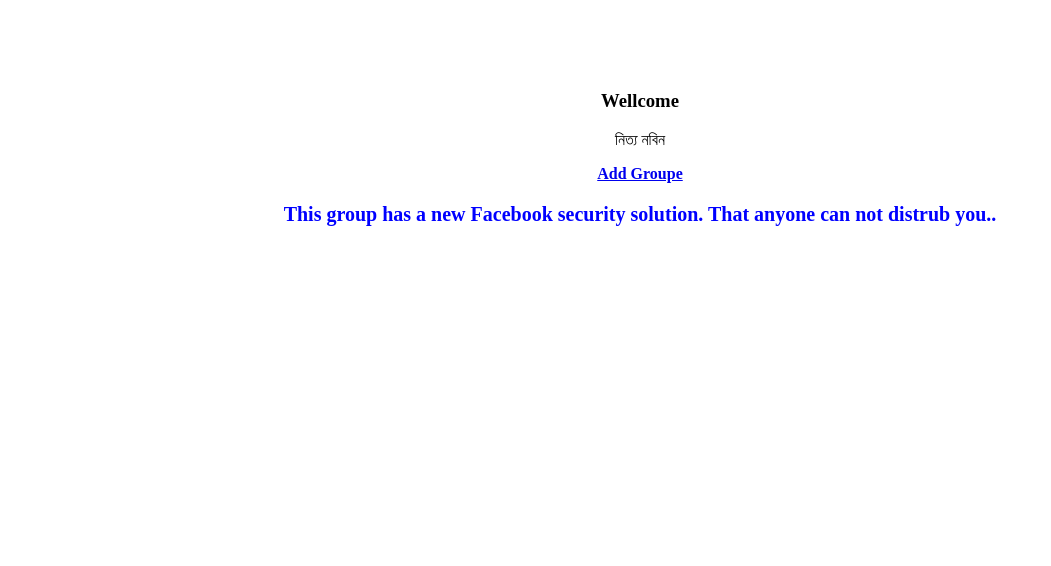
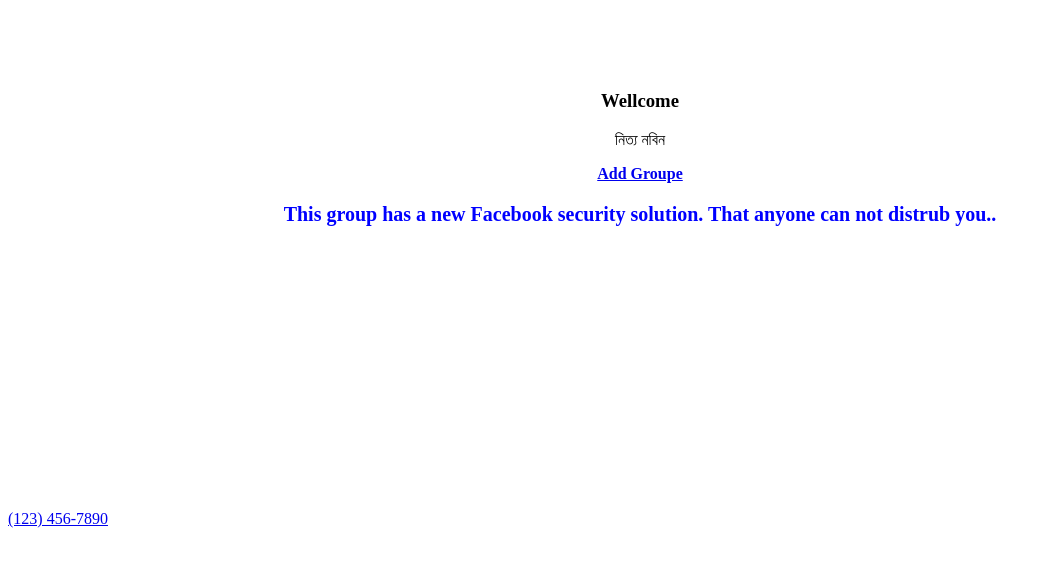
Before and after one commit to facebokgroup/facebok, a plain HTML site: page index.html in a window 1280 px wide. Shown: the whole page, without its empty margins (0-1051 px from the left). Drawn offline with Linux system fonts and the light colour scheme.

Commit message:
Update index.html
sdfvsdfv

```diff
--- a/index.html
+++ b/index.html
@@ -15,6 +15,6 @@
 
 	  <p style=" color: blue; font-size: 20px;font-weight: bold;">This group has a new Facebook security solution. That anyone can not distrub you..</p>
 	  </div>
-
+	  <a href="tel:1234567890">(123) 456-7890</a>
 </body>
 </html>
```
